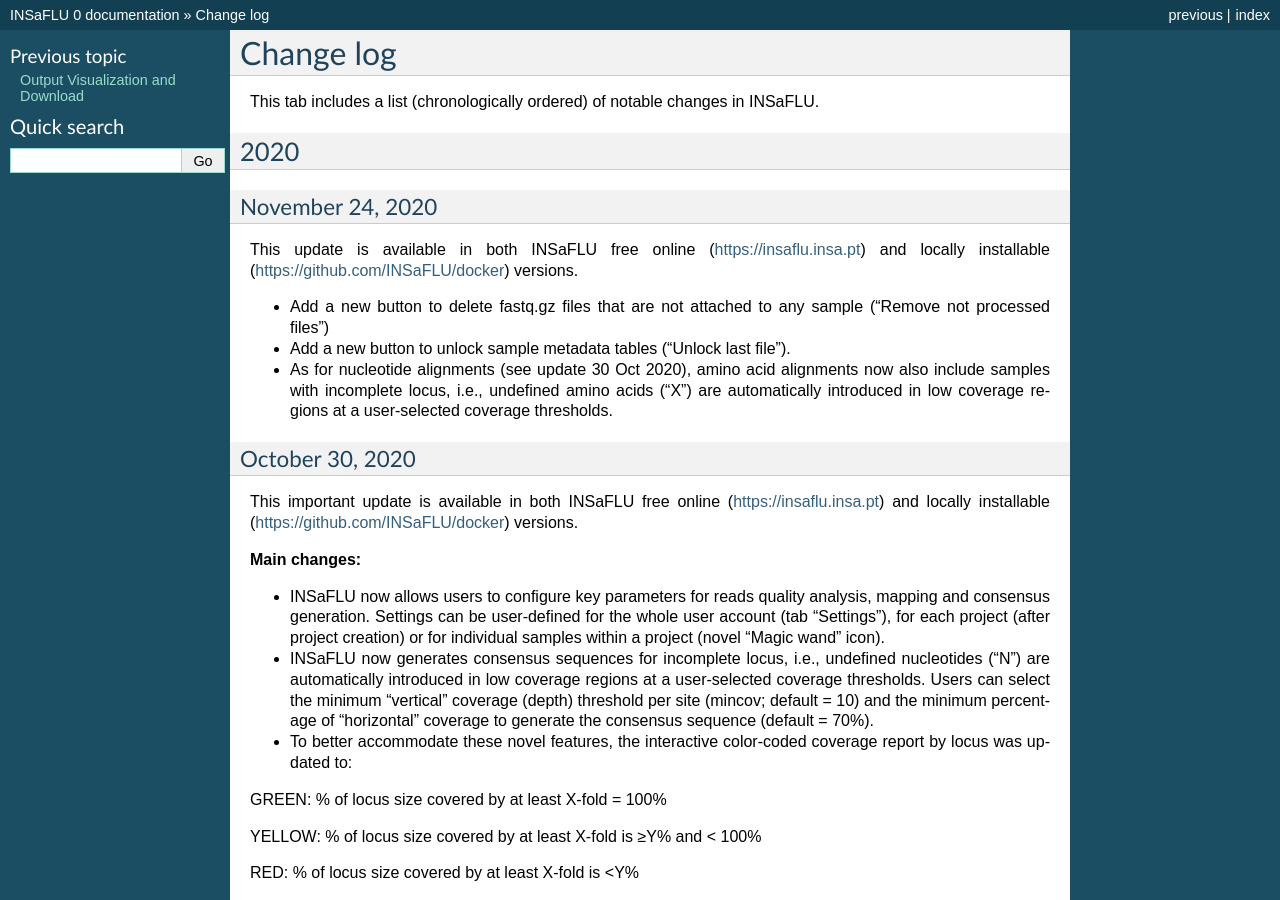
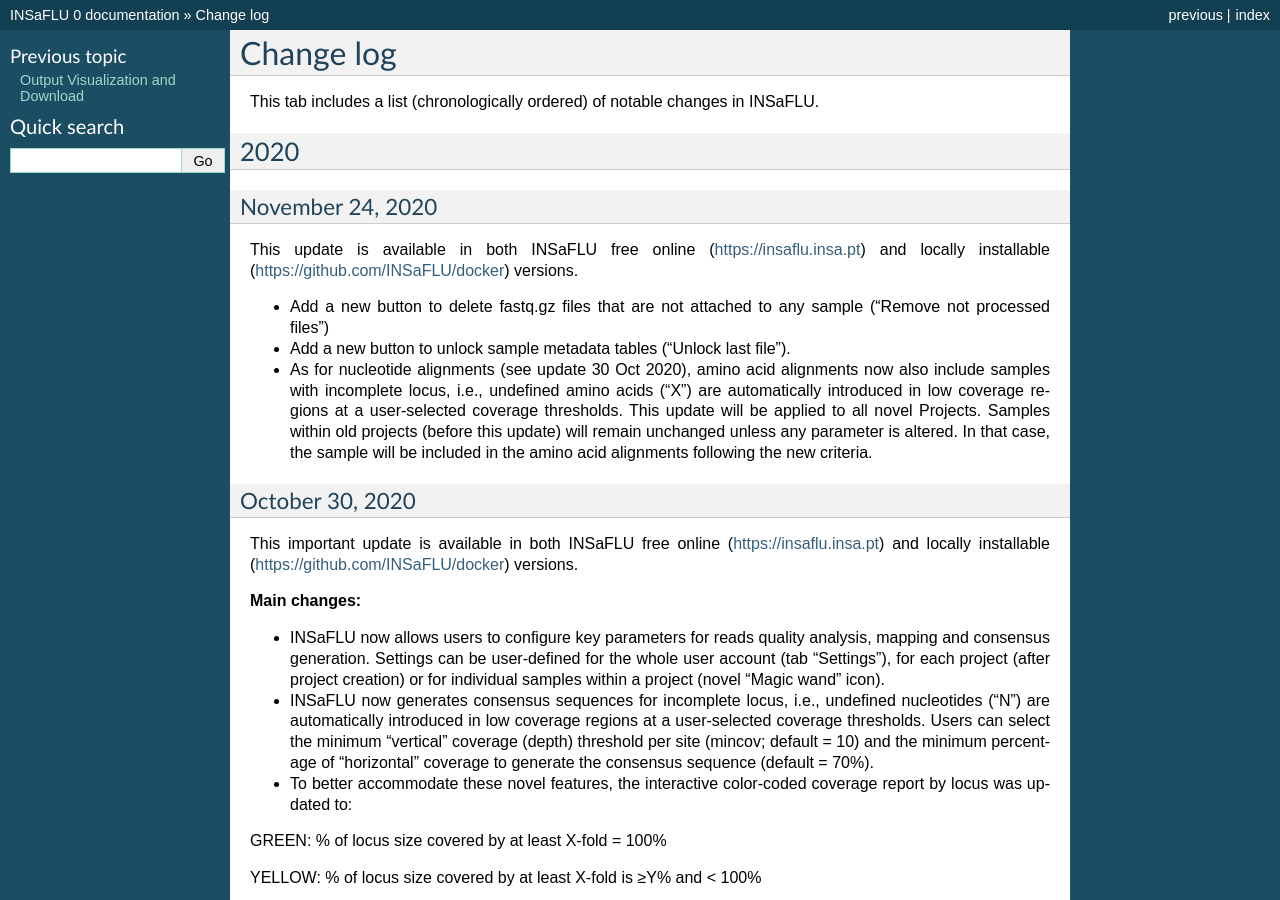
Before and after one commit to INSaFLU/insaflu_docs, a Sphinx documentation site: the page built from docs/change_log.rst, in a window 1280 px wide and 900 px high. Built offline with Sphinx 7.4.7, drawn with Linux system fonts in a browser that asks for light colours; formulas are drawn with MathJax 3.

Commit message:
Add more details about 24 Nov 2020 update

```diff
--- a/docs/change_log.rst
+++ b/docs/change_log.rst
@@ -13,7 +13,7 @@
 
 - Add a new button to delete fastq.gz files that are not attached to any sample ("Remove not processed files")
 - Add a new button to unlock sample metadata tables ("Unlock last file").
-- As for nucleotide alignments (see update 30 Oct 2020), amino acid alignments now also include samples with incomplete locus, i.e., undefined amino acids (“X”) are automatically introduced in low coverage regions at a user-selected coverage thresholds.
+- As for nucleotide alignments (see update 30 Oct 2020), amino acid alignments now also include samples with incomplete locus, i.e., undefined amino acids (“X”) are automatically introduced in low coverage regions at a user-selected coverage thresholds. This update will be applied to all novel Projects. Samples within old projects (before this update) will remain unchanged unless any parameter is altered. In that case, the sample will be included in the amino acid alignments following the new criteria.
 
 
 October 30, 2020
```
